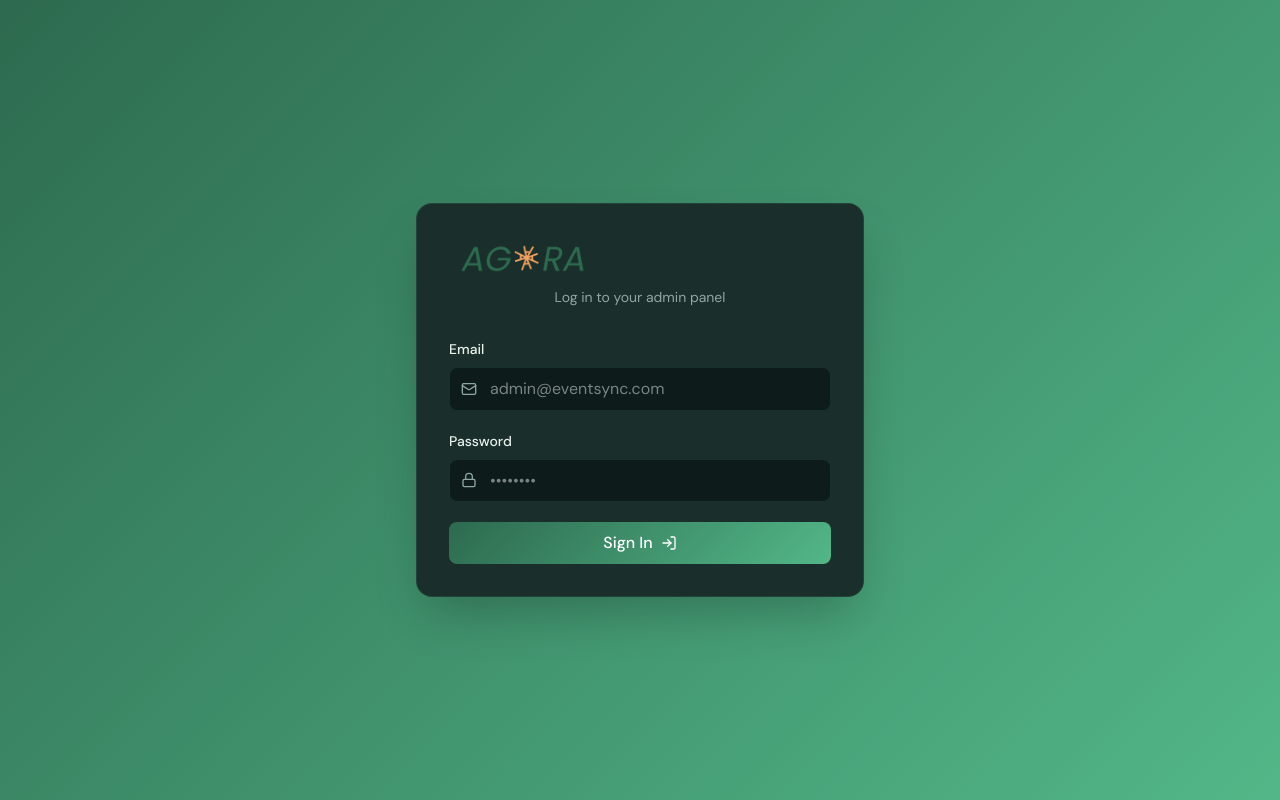
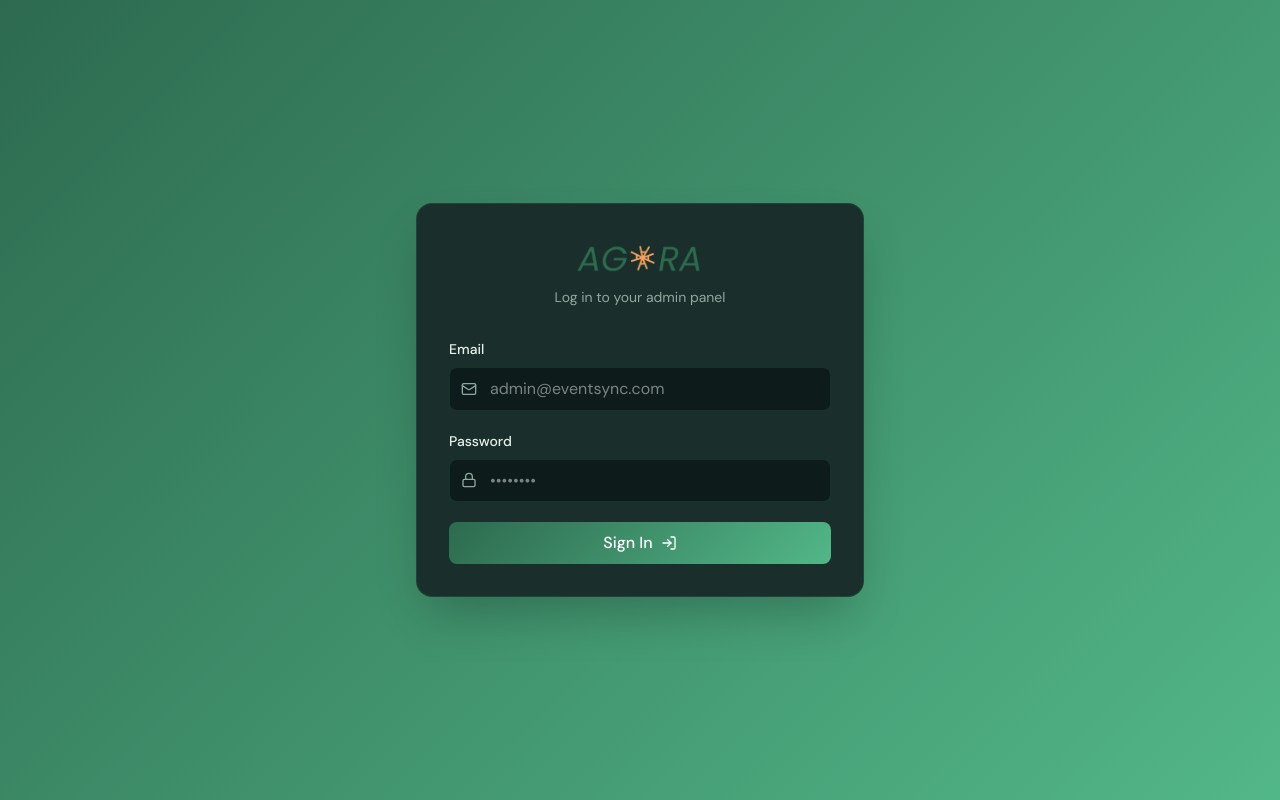
Before and after one commit to FullStack-Collective/event-sync-frontend, a Next.js app: page /admin/login in a window 1280 px wide. Built offline with nearby package versions, Linux system fonts and the light colour scheme.

Commit message:
feat(admin): center the logo in the login page

```diff
--- a/src/app/admin/login/page.tsx
+++ b/src/app/admin/login/page.tsx
@@ -60,7 +60,7 @@
     <div className="min-h-screen flex items-center justify-center bg-gradient-sage">
       <div className="bg-bg-surface rounded-2xl shadow-2xl p-8 w-full max-w-md border border-border">
         <div className="text-center mb-8">
-          <div className="flex items-center gap-2">
+          <div className="flex items-center justify-center">
             <Image
               src={logo}
               alt="Logo"
```
